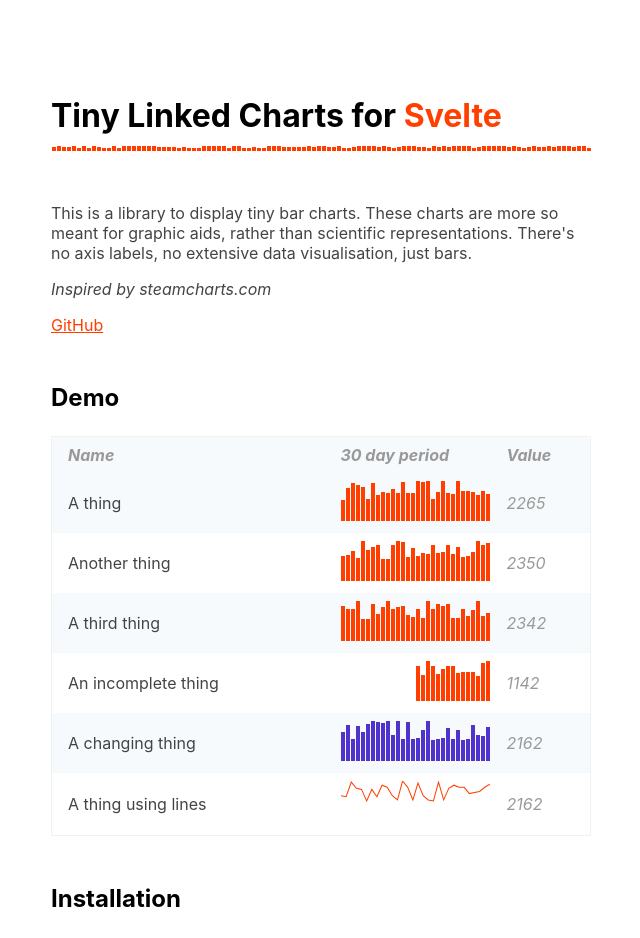
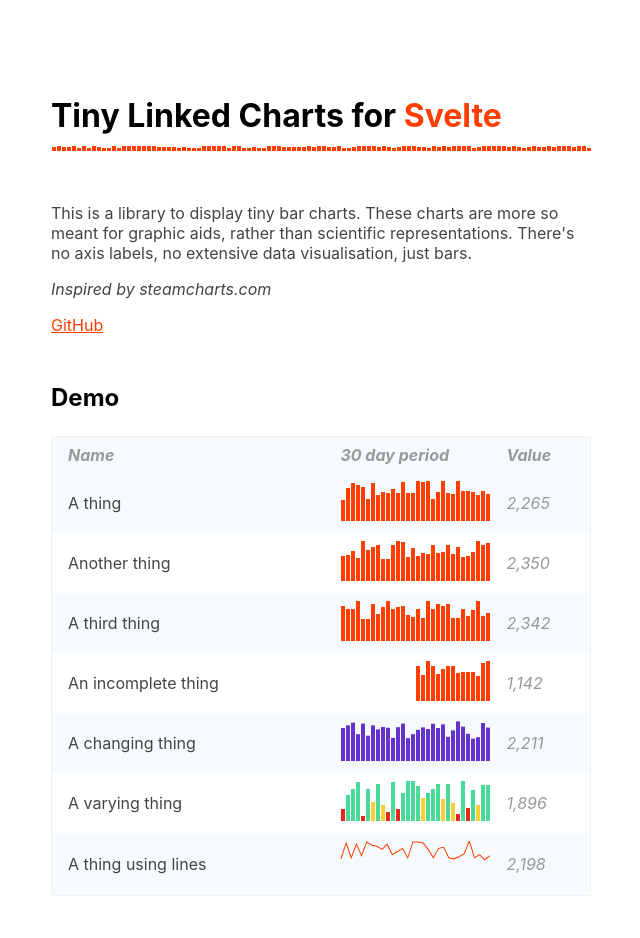
Before and after one commit to Mitcheljager/svelte-tiny-linked-charts, a SvelteKit app: page / in a window 1280 px wide. Shown: the top 938 px of the page, without its empty margins (319-959 px from the left). Built offline with nearby package versions, Linux system fonts and the light colour scheme.

Commit message:
docs: Add fillArray examples

```diff
--- a/src/routes/+page.svelte
+++ b/src/routes/+page.svelte
@@ -7,6 +7,11 @@
 	let transitioningData = $state(fakeData(30))
 	let transitionColor = $state(50)
 
+	/** @type {Array<string | null>} */
+	let fillArrayChangingColors = $state([])
+	let fillArrayHueOffset = $state(0)
+	let fillArrayCurrentIndex = 0
+
 	const fillArrayData = fakeData(30, 100, 10)
 
 	onMount(() => {
@@ -14,6 +19,20 @@
 			transitioningData = fakeData(30)
 			transitionColor = Math.floor(Math.random() * 360)
 		}, 1000)
+
+		setInterval(() => {
+			fillArrayHueOffset -= 10
+
+			fillArrayCurrentIndex++
+			if (fillArrayCurrentIndex >= 30) fillArrayCurrentIndex = 0
+			fillArrayChangingColors = Array.from({ length: 30 }).map((_, i) => {
+				return i === fillArrayCurrentIndex ||
+           i === (fillArrayCurrentIndex - 1 + 30) % 30 ||
+           i === (fillArrayCurrentIndex + 1) % 30
+				? "currentColor"
+				: null
+			})
+		}, 50)
 	})
 
 	/**
@@ -73,37 +92,43 @@
 				<tr>
 					<td class="label">A thing</td>
 					<td width="150"><LinkedChart data={fakeData(30)} linked="table" uid="table-1" /></td>
-					<td><LinkedValue uid="table-1" empty={Object.values(fakeData(30)).reduce((a, b) => a + b).toString()} /></td>
+					<td><LinkedValue uid="table-1" empty={Object.values(fakeData(30)).reduce((a, b) => a + b).toLocaleString()} /></td>
 				</tr>
 
 				<tr>
 					<td class="label">Another thing</td>
 					<td width="150"><LinkedChart data={fakeData(30)} linked="table" uid="table-2" /></td>
-					<td><LinkedValue uid="table-2" empty={Object.values(fakeData(30)).reduce((a, b) => a + b).toString()} /></td>
+					<td><LinkedValue uid="table-2" empty={Object.values(fakeData(30)).reduce((a, b) => a + b).toLocaleString()} /></td>
 				</tr>
 
 				<tr>
 					<td class="label">A third thing</td>
 					<td width="150"><LinkedChart data={fakeData(30)} linked="table" uid="table-3" /></td>
-					<td><LinkedValue uid="table-3" empty={Object.values(fakeData(30)).reduce((a, b) => a + b).toString()}  /></td>
+					<td><LinkedValue uid="table-3" empty={Object.values(fakeData(30)).reduce((a, b) => a + b).toLocaleString()}  /></td>
 				</tr>
 
 				<tr>
 					<td class="label">An incomplete thing</td>
 					<td width="150"><LinkedChart data={fakeData(15)} linked="table" uid="table-4" /></td>
-					<td><LinkedValue uid="table-4" empty={Object.values(fakeData(15)).reduce((a, b) => a + b).toString()}  /></td>
+					<td><LinkedValue uid="table-4" empty={Object.values(fakeData(15)).reduce((a, b) => a + b).toLocaleString()}  /></td>
 				</tr>
 
 				<tr>
 					<td class="label">A changing thing</td>
 					<td width="150"><LinkedChart data={transitioningData} linked="table" uid="table-5" transition={100} fill="hsl({ transitionColor }, 60%, 50%)" /></td>
-					<td><LinkedValue uid="table-5" empty={Object.values(transitioningData).reduce((a, b) => a + b).toString()} /></td>
+					<td><LinkedValue uid="table-5" empty={Object.values(fakeData(30)).reduce((a, b) => a + b).toLocaleString()} /></td>
+				</tr>
+
+				<tr>
+					<td class="label">A varying thing</td>
+					<td width="150"><LinkedChart data={fillArrayData} fillArray={Object.values(fillArrayData).map(i => i > 60 ? "#49da9a" : i > 30 ? "#f7d038" : "#e6261f")} linked="table" uid="table-array" /></td>
+					<td><LinkedValue uid="table-array" empty={Object.values(fillArrayData).reduce((a, b) => a + b).toLocaleString()} /></td>
 				</tr>
 
 				<tr>
 					<td class="label">A thing using lines</td>
 					<td width="150"><LinkedChart data={fakeData(30)} linked="table" uid="table-6" type="line" /></td>
-					<td><LinkedValue uid="table-6" empty={Object.values(fakeData(30)).reduce((a, b) => a + b).toString()} /></td>
+					<td><LinkedValue uid="table-6" empty={Object.values(fakeData(30)).reduce((a, b) => a + b).toLocaleString()} /></td>
 				</tr>
 			</tbody>
 		</table>
@@ -549,8 +574,10 @@
 
 		<div>
 			<div class="chart"><LinkedChart data={fillArrayData} fillArray={Object.values(fillArrayData).map(i => i > 40 ? "#49da9a" : "#eb7532")} linked="link-array" /></div>
-			<div class="chart"><LinkedChart data={fakeData(30)} fillArray={[ ...Array(30).keys() ].map((_, i) => `hsl(${i * 10}, 55%, 50%)`)} linked="link-array" /></div>
-			<div class="chart"><LinkedChart data={fakeData(30)} fillArray={[ ...Array(30).keys() ].map((_, i) => `hsl(20, ${10 + i * 3}%, 50%)`)} linked="link-array" /></div>
+				<div class="chart"><LinkedChart data={fakeData(30)} fillArray={[ ...Array(30).keys() ].map((_, i) => `hsl(20, ${10 + i * 3}%, 50%)`)} linked="link-array" /></div>
+				<div class="chart"><LinkedChart data={fakeData(30)} fillArray={[ ...Array(30).keys() ].map((_, i) => `hsl(${i * 10}, 55%, 50%)`)} linked="link-array" /></div>
+					<div class="chart"><LinkedChart data={fakeData(30)} fillArray={[ ...Array(30).keys() ].map((_, i) => `hsl(${fillArrayHueOffset + i * 10}, 55%, 50%)`)} linked="link-array" /></div>
+				<div class="chart"><LinkedChart data={fakeData(30)} fillArray={fillArrayChangingColors} linked="link-array" /></div>
 		</div>
 	</div>
 
@@ -743,7 +770,10 @@
 			<code>lineColor</code> <code>fill</code> <div>Color of the line if used with type="line".</div>
 			<code>tabindex</code> <code>-1</code> <div>Sets the tabindex of each bar.</div>
       <code>preserveAspectRatio</code> <code>false</code> <div>Sets whether or not the SVG will preserve it's aspect ratio</div>
-			<code>clickHandler</code> <code>null</code> <div>Function that executes on click and returns the key and index for the clicked data.</div>
+			<code>onclick</code> <code>() =&gt; null</code> <div>Function that executes on click and returns the key and index for the clicked data.</div>
+			<code>onhover</code> <code>() =&gt; null</code> <div>Function that executes on hover of each bar.</div>
+			<code>onblur</code> <code>() =&gt; null</code> <div>Function that executes when focus leaves the chart.</div>
+			<code>onvalueupdate</code> <code>() =&gt; null</code> <div>Function that executes when a value in the chart updates.</div>
 		</div>
 	</div>
 
```
